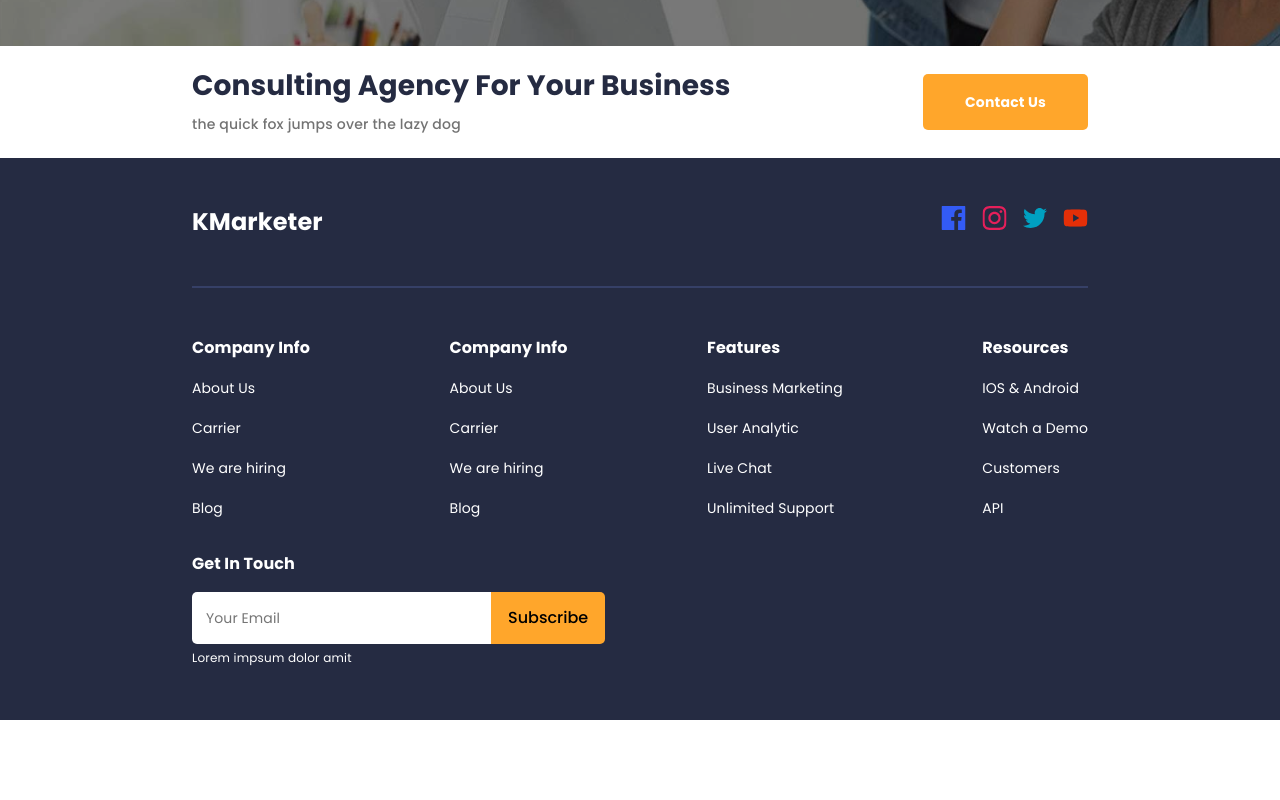
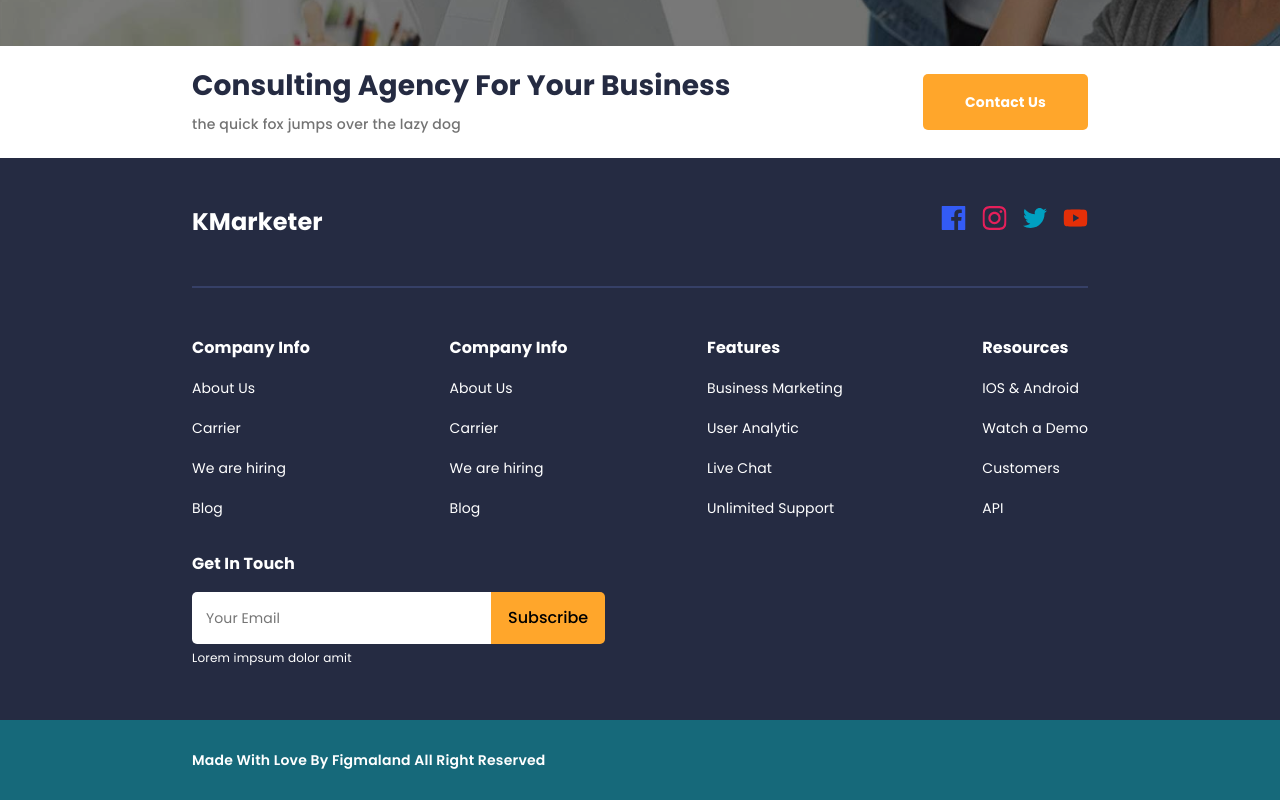
Before and after one commit to Folayimi/K-Marketer, a React (Vite) app: page / in a window 1280 px wide. Shown: the part 4044-4844 px from the top of the page. Before the commit the page ends 4764 px from the top, so only its background shows below. Built offline with nearby package versions, Linux system fonts and the light colour scheme.

Commit message:
made some changes

```diff
--- a/src/Components/Footer/Footer.css
+++ b/src/Components/Footer/Footer.css
@@ -96,3 +96,15 @@
   border-radius: 0px 5px 5px 0px;
   background: var(--primary-color, #ffa62b);
 }
+
+.reserved {
+  width: 100%;
+  padding: 2em 15%;
+  font-size: 14px;
+  font-style: normal;
+  font-weight: 600;
+  line-height: 24px; /* 171.429% */
+  letter-spacing: 0.2px;
+  color: #fff;
+  background: var(--secondary-color-2, #16697a);
+}
--- a/src/Components/Footer/Footer.jsx
+++ b/src/Components/Footer/Footer.jsx
@@ -59,14 +59,17 @@ const Footer = () => {
           <div className="touch">
             <p>Get In Touch</p>
             <div>
-                <div className="cont">
-                    <input type="text" placeholder="Your Email" />
-                    <button>Subscribe</button>
-                </div>
-                <p className="dt">Lorem impsum dolor amit</p>
+              <div className="cont">
+                <input type="text" placeholder="Your Email" />
+                <button>Subscribe</button>
+              </div>
+              <p className="dt">Lorem impsum dolor amit</p>
             </div>
           </div>
         </div>
+      </div>
+      <div className="reserved">
+        <p>Made With Love By Figmaland All Right Reserved </p>
       </div>
     </>
   );
```
